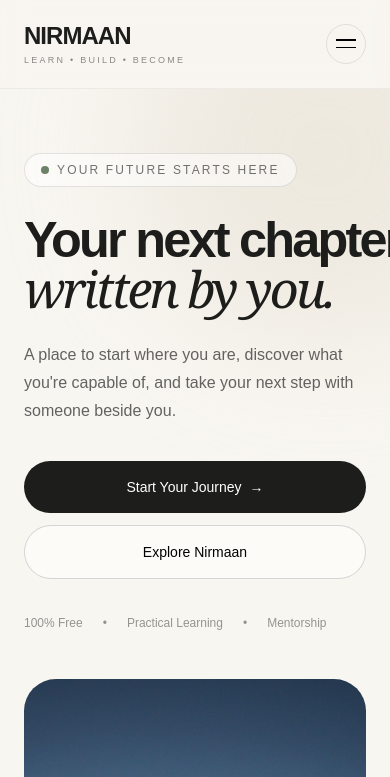
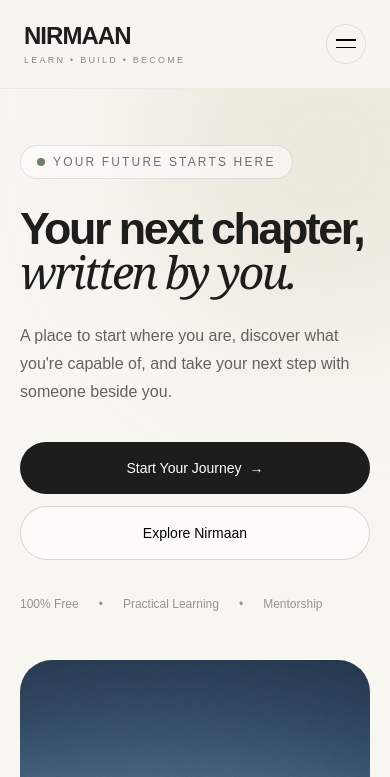
Before and after one commit to BeAnirva/NIRMAAN, a Next.js app: page / in a window 390 px wide. Shown: the top 777 px of the page. Built offline with nearby package versions, Linux system fonts and the light colour scheme.

Commit message:
Update Hero.tsx

```diff
--- a/src/components/Hero.tsx
+++ b/src/components/Hero.tsx
@@ -7,7 +7,7 @@ export default function Hero() {
       {/* Decorative circle */}
       <div className="pointer-events-none absolute -right-32 -top-32 h-96 w-96 rounded-full bg-[#E8E1D4] opacity-60 blur-3xl" />
 
-      <div className="mx-auto grid min-h-[calc(100vh-90px)] max-w-7xl items-center gap-12 px-6 py-16 md:px-10 md:py-24 lg:grid-cols-2 lg:px-12 lg:py-20">
+      <div className="mx-auto grid min-h-[calc(100vh-90px)] max-w-7xl items-center gap-12 px-5 py-14 sm:px-6 sm:py-16 md:px-10 md:py-24 lg:grid-cols-2 lg:px-12 lg:py-20">
 
         {/* LEFT CONTENT */}
         <div className="relative z-10 min-w-0">
@@ -24,11 +24,11 @@ export default function Hero() {
           </div>
 
 
-          {/* Main heading */}
-          <h1 className="max-w-full text-[3.15rem] font-semibold leading-[0.98] tracking-[-0.055em] sm:text-6xl md:text-7xl lg:max-w-3xl lg:text-[4.5rem]">
+          {/* MAIN HEADING */}
+          <h1 className="max-w-full text-[2.8rem] font-semibold leading-[0.98] tracking-[-0.055em] sm:text-6xl md:text-7xl lg:max-w-3xl lg:text-[4.5rem]">
 
             {/* First line */}
-            <span className="block whitespace-nowrap">
+            <span className="block md:whitespace-nowrap">
               Your next chapter,
             </span>
 
@@ -40,7 +40,7 @@ export default function Hero() {
           </h1>
 
 
-          {/* Description */}
+          {/* DESCRIPTION */}
           <p className="mt-7 max-w-xl text-base leading-7 text-black/60 sm:mt-8 md:text-lg md:leading-8">
             A place to start where you are, discover what you're
             capable of, and take your next step with someone beside you.
@@ -50,23 +50,23 @@ export default function Hero() {
           {/* BUTTONS */}
           <div className="mt-9 flex w-full flex-col gap-3 sm:mt-10 sm:flex-row">
 
-            {/* Primary CTA */}
+            {/* PRIMARY CTA */}
             <a
               href="/register"
-              className="group inline-flex w-full items-center justify-center gap-2 rounded-full bg-[#1D1D1B] px-6 py-4 text-sm font-medium text-white transition duration-300 hover:-translate-y-1 hover:bg-black sm:w-auto sm:px-7"
+              className="group flex w-full min-w-0 items-center justify-center gap-2 rounded-full bg-[#1D1D1B] px-5 py-4 text-sm font-medium text-white transition duration-300 hover:-translate-y-1 hover:bg-black sm:inline-flex sm:w-auto sm:px-7"
             >
               <span>Start Your Journey</span>
 
-              <span className="transition-transform duration-300 group-hover:translate-x-1">
+              <span className="shrink-0 transition-transform duration-300 group-hover:translate-x-1">
                 →
               </span>
             </a>
 
 
-            {/* Secondary CTA */}
+            {/* SECONDARY CTA */}
             <a
               href="#programs"
-              className="inline-flex w-full items-center justify-center rounded-full border border-black/15 bg-white/50 px-6 py-4 text-sm font-medium text-black transition duration-300 hover:-translate-y-1 hover:bg-white sm:w-auto sm:px-7"
+              className="flex w-full min-w-0 items-center justify-center rounded-full border border-black/15 bg-white/50 px-5 py-4 text-sm font-medium text-black transition duration-300 hover:-translate-y-1 hover:bg-white sm:inline-flex sm:w-auto sm:px-7"
             >
               Explore Nirmaan
             </a>
@@ -107,7 +107,7 @@ export default function Hero() {
           </div>
 
 
-          {/* Floating card */}
+          {/* FLOATING CARD */}
           <div className="absolute -bottom-6 -left-4 max-w-[230px] rounded-2xl border border-black/5 bg-white p-5 shadow-xl shadow-black/5 sm:-left-8">
 
             <p className="text-xs uppercase tracking-[0.15em] text-black/40">
```
